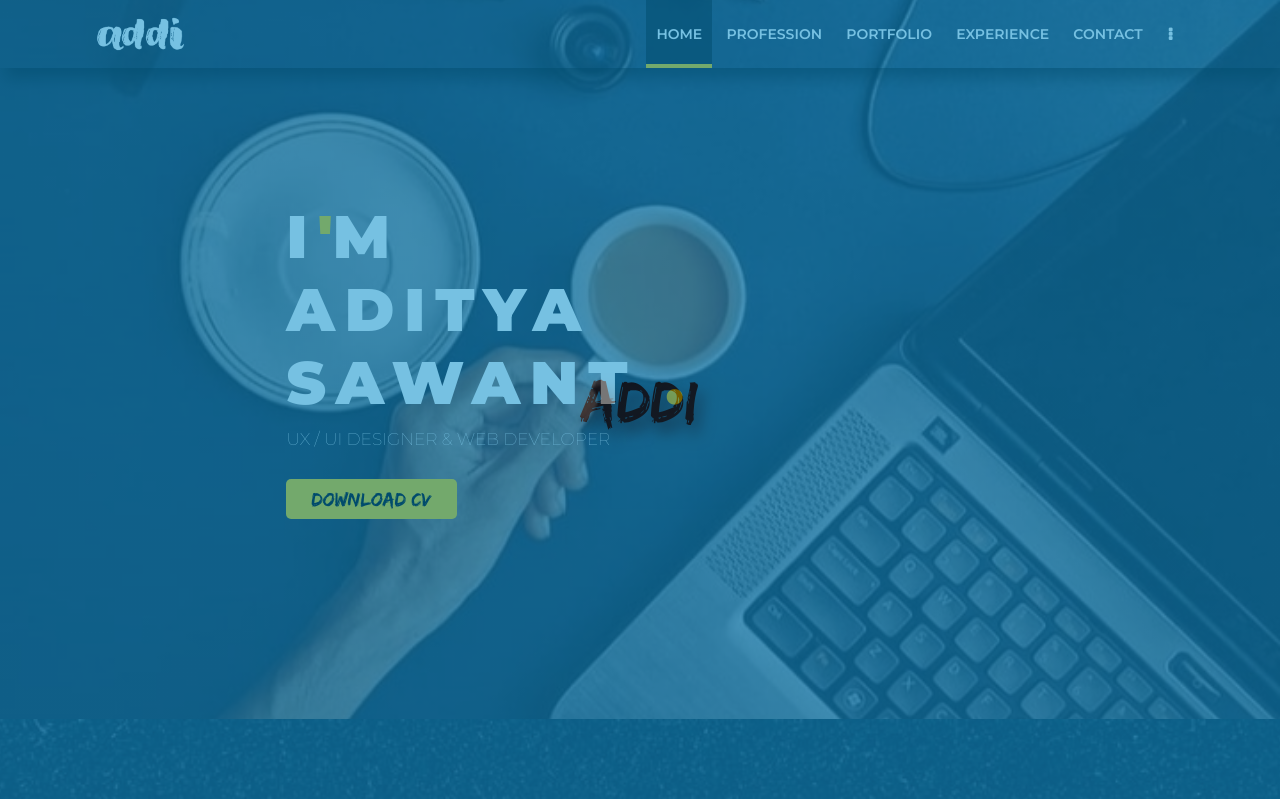
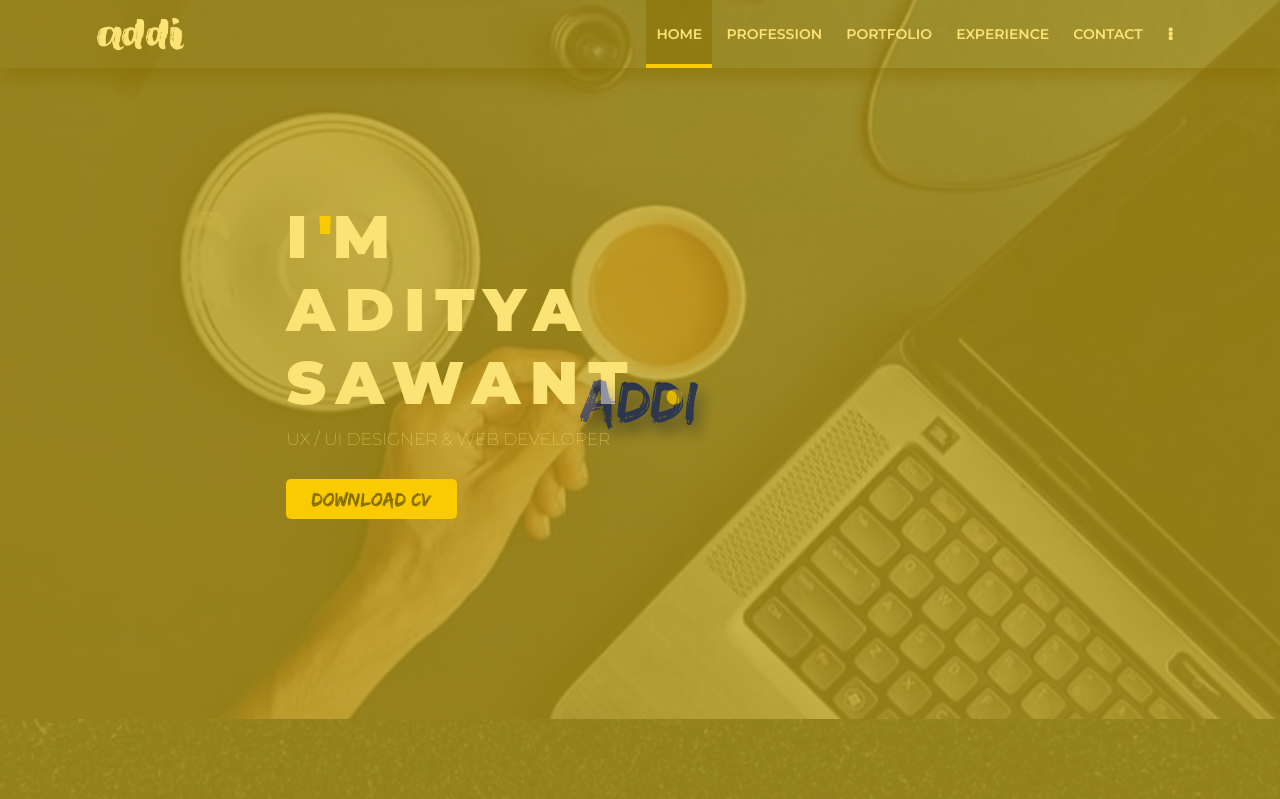
Before and after one commit to sadityaprdxn/PORTFOLIO, a plain HTML site: page index.html in a window 1280 px wide. Shown: the top 799 px of the page. Drawn offline with Linux system fonts and the light colour scheme.

```diff
--- a/assets/scss/_common.scss
+++ b/assets/scss/_common.scss
@@ -50,12 +50,13 @@ main { animation: mainpopup 3s forwards; }
 
 
 .welcome {
-	width: 100%;
-  height: 100vh;
+	width: 120%;
+  height: 120vh;
   @include flex(wrap,row,center,center,center);
-  @include position(fixed,5,0,0,0,0);
-  background-color: $litePrimaryColor;
-  @include textcharacteristics($black, 60px, 400, uppercase);
+  @include position(fixed,5,50%,auto,auto,50%);
+  @include vendor(transform, translateX(-50%) translateY(-50%));
+  background-color: $secondaryColor;
+  @include textcharacteristics($primaryColor, 60px, 400, uppercase);
   font-family: 'edosz';
 	@include vendor(text-shadow, 5px 10px 15px $shadow);
 	animation: slide-up 4s ease-in 3s forwards;
```
Also changed, not shown: assets/css/style.css.
